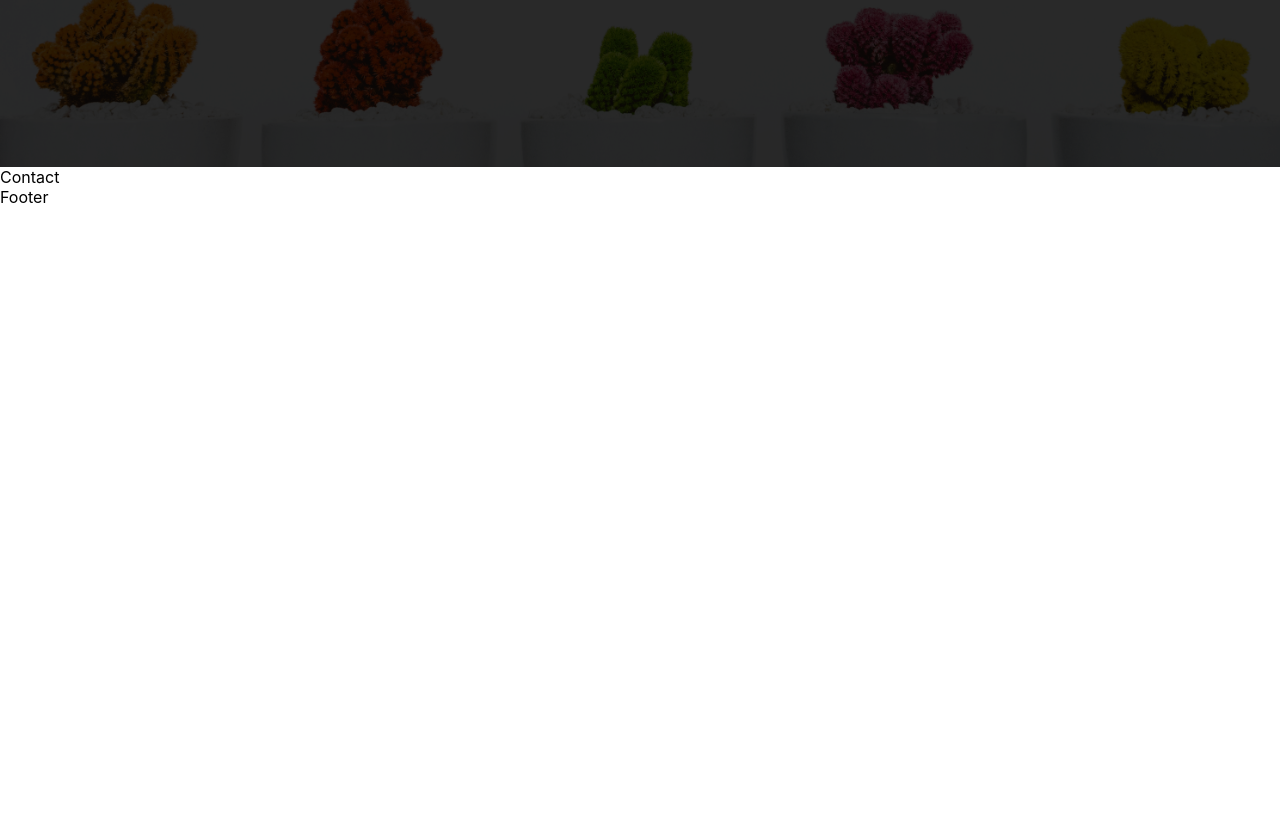
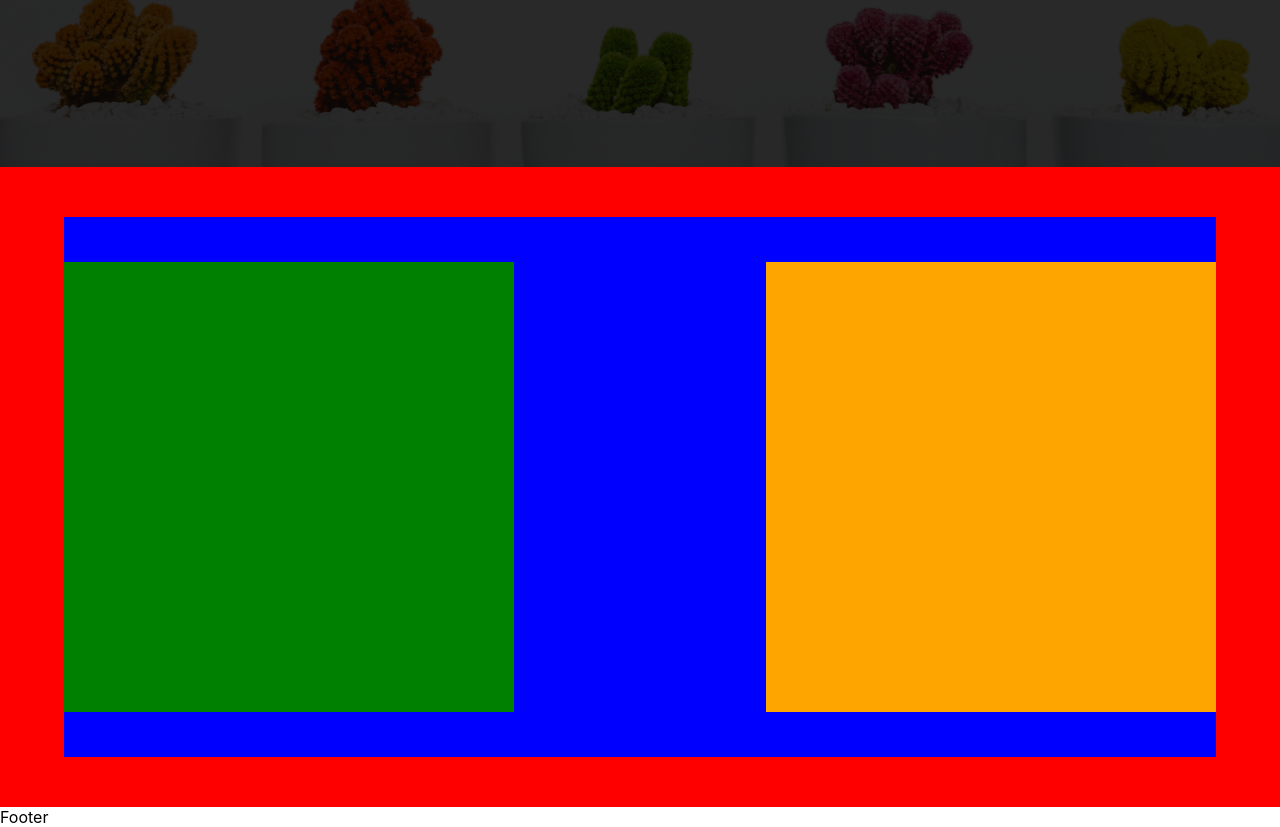
Before and after one commit to nicsylvia/Writing-site-clientside, a React (Create React App) app: page /send-me-a-message in a window 1280 px wide. Shown: the part 563-1390 px from the top of the page. Before the commit the page ends 800 px from the top, so only its background shows below. Built offline with nearby package versions, Linux system fonts and the light colour scheme.

Commit message:
saved all

```diff
--- a/src/Components/Contact/Contact.tsx
+++ b/src/Components/Contact/Contact.tsx
@@ -1,9 +1,47 @@
 import React from 'react'
+import styled from 'styled-components';
 
 const Contact = () => {
   return (
-    <div>Contact</div>
+    <div>
+        <Container>
+            <Wrapper>
+                <Content></Content>
+                <Form></Form>
+            </Wrapper>
+        </Container>
+    </div>
   )
 }
 
-export default Contact
+export default Contact;
+
+const Container = styled.div`
+    width: 100%;
+    height: 600px;
+    padding: 20px 0px 20px 0px;
+    display: flex;
+    align-items: center;
+    justify-content: center;
+    background-color: red;
+`;
+const Wrapper = styled.div`
+    width: 90%;
+    height: 500px;
+    padding: 20px 0px 20px 0px;
+    display: flex;
+    align-items: center;
+    justify-content: space-between;
+    flex-wrap: wrap;
+    background-color: blue;
+`;
+const Content = styled.div`
+    width: 450px;
+    background-color: green;
+    height: 450px;
+`;
+const Form = styled.div`
+    width: 450px;
+    background-color: orange;
+    height: 450px;
+`;
```
